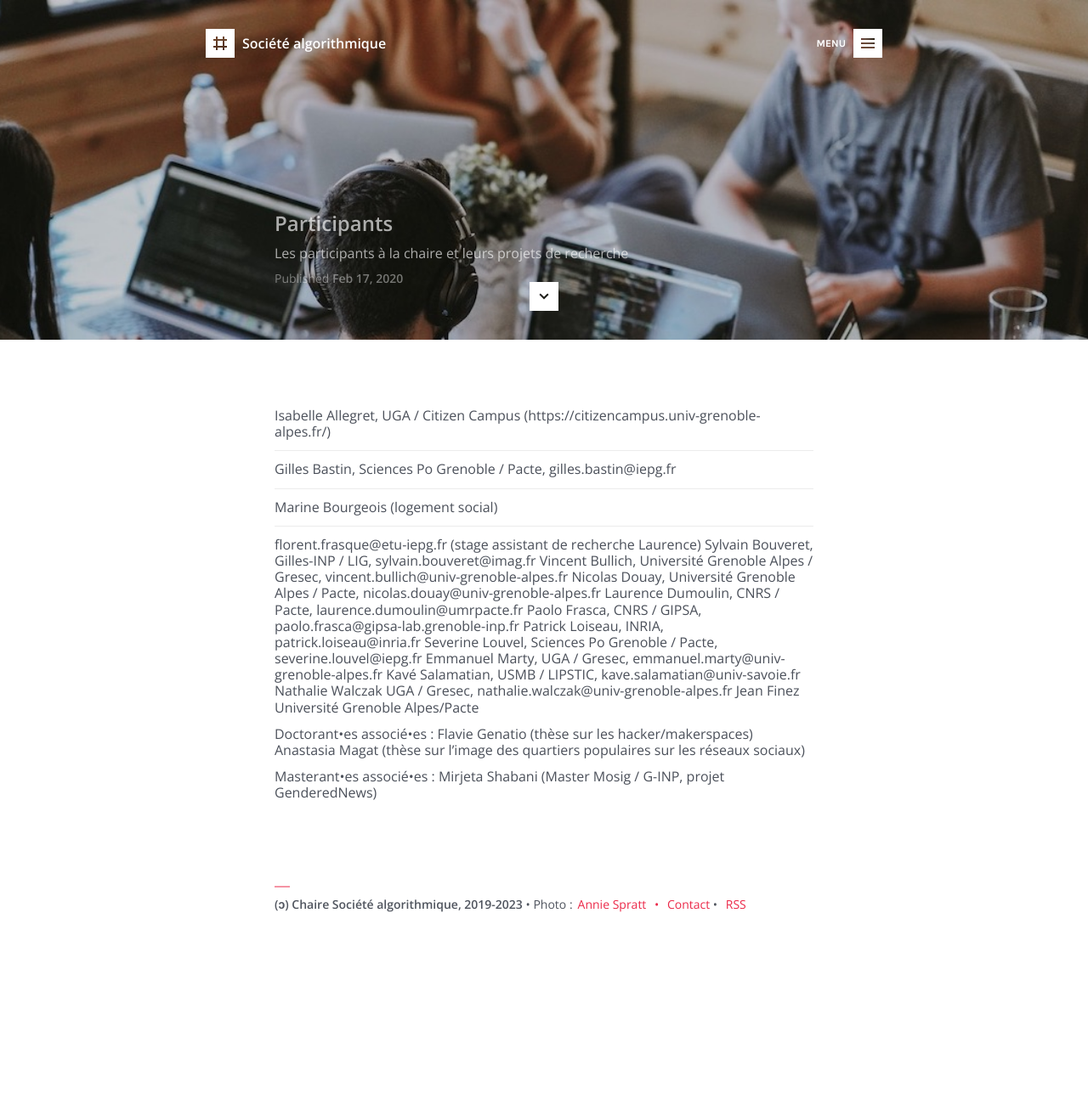
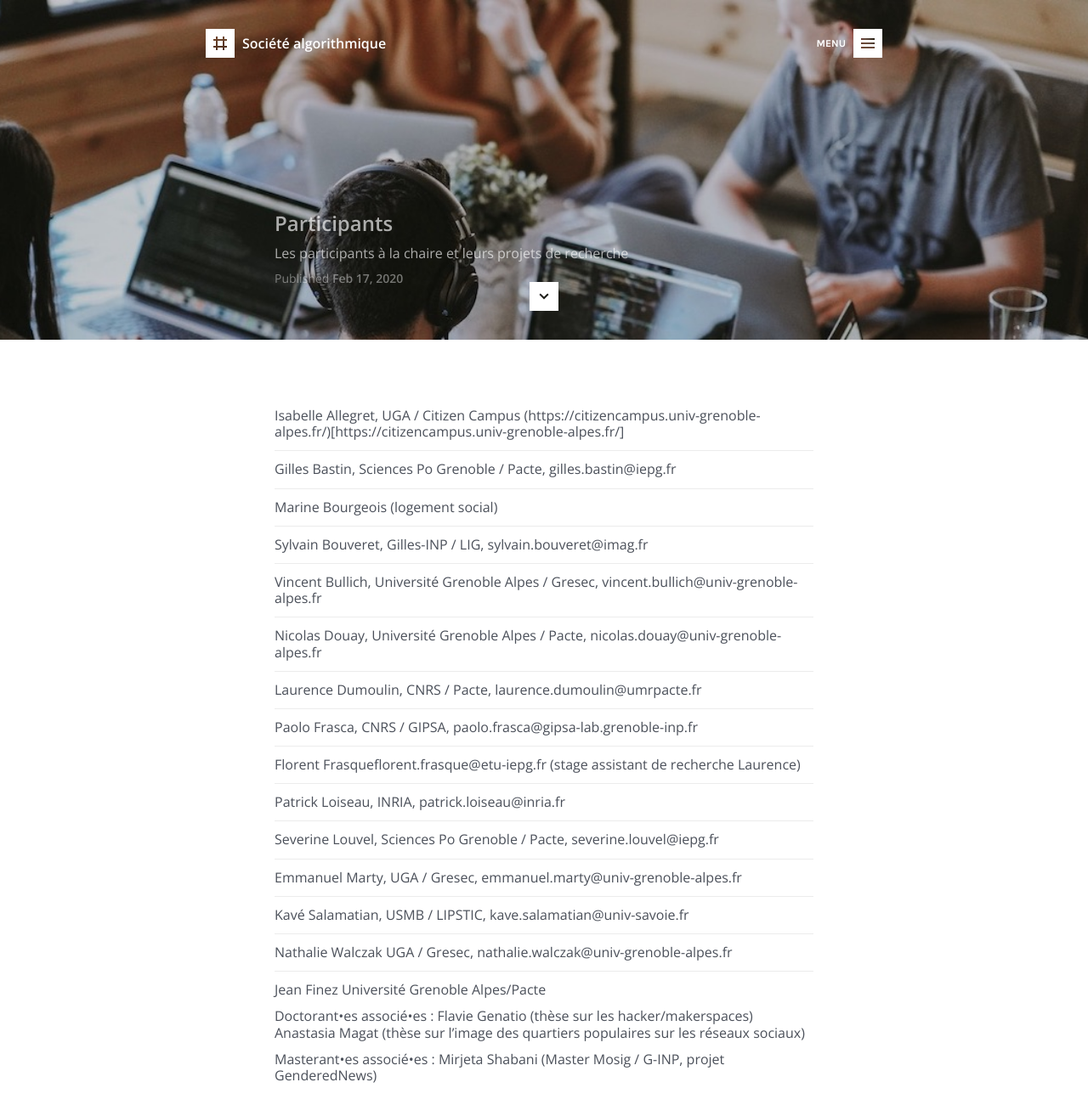
Before and after one commit to gillesbastin/algorithmicsociety.github.io, a Jekyll site: the page built from participants.md, in a window 1280 px wide and 1400 px high. Shown: the top 1314 px of the window at 85% size. Built offline with Jekyll 4.4.1, drawn with Linux system fonts in a browser that asks for light colours.

Commit message:
Update participants.md

```diff
--- a/participants.md
+++ b/participants.md
@@ -13,23 +13,34 @@ image: 			header-1.jpg
 
 ---
 
-Isabelle Allegret, UGA / Citizen Campus (https://citizencampus.univ-grenoble-alpes.fr/)
+Isabelle Allegret, UGA / Citizen Campus (https://citizencampus.univ-grenoble-alpes.fr/)[https://citizencampus.univ-grenoble-alpes.fr/]
 <hr>
 Gilles Bastin, Sciences Po Grenoble / Pacte, gilles.bastin@iepg.fr
 <hr>
 Marine Bourgeois (logement social)
 <hr>
-florent.frasque@etu-iepg.fr (stage assistant de recherche Laurence)
 Sylvain Bouveret, Gilles-INP / LIG, sylvain.bouveret@imag.fr
+<hr>
 Vincent Bullich, Université Grenoble Alpes / Gresec, vincent.bullich@univ-grenoble-alpes.fr
+<hr>
 Nicolas Douay, Université Grenoble Alpes / Pacte, nicolas.douay@univ-grenoble-alpes.fr
+<hr>
 Laurence Dumoulin, CNRS / Pacte, laurence.dumoulin@umrpacte.fr
+<hr>
 Paolo Frasca, CNRS / GIPSA, paolo.frasca@gipsa-lab.grenoble-inp.fr
+<hr>
+Florent Frasqueflorent.frasque@etu-iepg.fr (stage assistant de recherche Laurence)
+<hr>
 Patrick Loiseau, INRIA, patrick.loiseau@inria.fr
+<hr>
 Severine Louvel, Sciences Po Grenoble / Pacte, severine.louvel@iepg.fr
+<hr>
 Emmanuel Marty, UGA / Gresec, emmanuel.marty@univ-grenoble-alpes.fr
+<hr>
 Kavé Salamatian, USMB / LIPSTIC, kave.salamatian@univ-savoie.fr
+<hr>
 Nathalie Walczak UGA / Gresec, nathalie.walczak@univ-grenoble-alpes.fr
+<hr>
 Jean Finez Université Grenoble Alpes/Pacte
 
 Doctorant•es associé•es :
```
